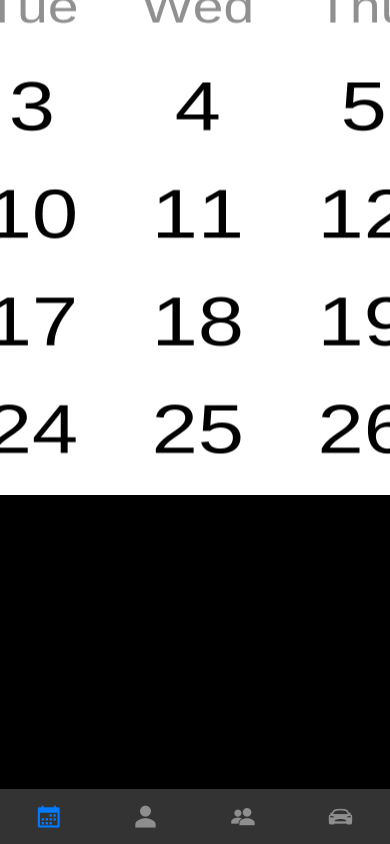
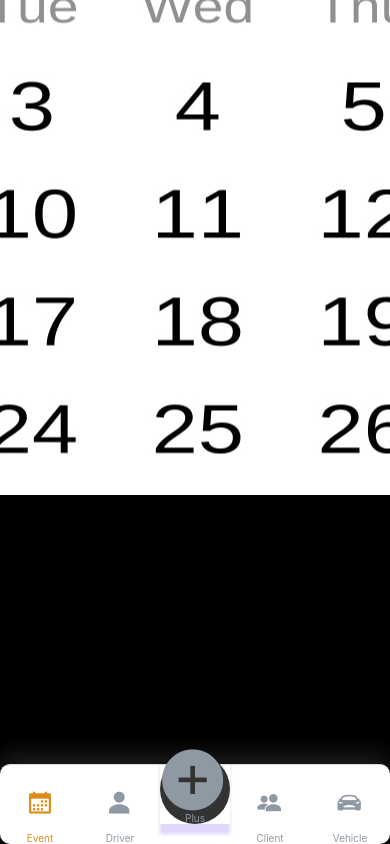
Before and after one commit to PrivateDriver/PrivateDriver, a React Native app: screen /Events in a window 390 px wide. Built offline with nearby package versions, Linux system fonts and the light colour scheme; no server answers.

Commit message:
Bottom tab navigation styles

```diff
--- a/App.js
+++ b/App.js
@@ -8,6 +8,7 @@ import BottomTabNavigator from './src/navigations/BottomTabNavigator'
 export default function App() {
   return (
     <NavigationContainer>
+      {/* <AuthNavigator /> */}
       <BottomTabNavigator />
     </NavigationContainer>
   )
--- a/src/navigations/BottomTabNavigator.js
+++ b/src/navigations/BottomTabNavigator.js
@@ -1,26 +1,44 @@
 import { createBottomTabNavigator } from '@react-navigation/bottom-tabs'
 import Icon from 'react-native-vector-icons/Ionicons'
-import { StyleSheet } from 'react-native'
+import { StyleSheet, TouchableOpacity, View } from 'react-native'
 import { Colors } from '../components/styles'
 import { Home, Events, Drivers, Vehicles, Clients } from '../screens'
 
 const Tab = createBottomTabNavigator()
-const { brand, tertiary } = Colors
+const CustomTabBarButton = ({ children, onPress }) => (
+  <TouchableOpacity
+    style={{
+      top: -20,
+      justifyContent: 'center',
+      alignItems: 'center',
+      ...styles.shadow,
+    }}
+    onPress={onPress}
+  >
+    <View style={{ width: 70, height: 70, borderRadius: 35, backgroundColor: darkLight }}>{children}</View>
+  </TouchableOpacity>
+)
+const { brand, tertiary, darkLight } = Colors
 
-export default function BottomTabNavigator() {
+const BottomTabNavigator = () => {
   return (
     <Tab.Navigator
       screenOptions={({ route }) => ({
         headerShown: false,
-        tabBarShowLabel: false,
+        // tabBarShowLabel: false,
         tabBarStyle: styles.tabBarStyle,
-        tabBarIcon: ({ color, size }) => {
+        tabBarActiveTintColor: brand,
+        tabBarInactiveTintColor: tertiary,
+
+        ...styles.shadow,
+        tabBarIcon: ({ color }) => {
           const icons = {
             Home: 'home-sharp',
-            Events: 'md-calendar-sharp',
-            Drivers: 'md-person-sharp',
-            Clients: 'md-people-sharp',
-            Vehicles: 'md-car-sport-sharp',
+            Event: 'md-calendar-sharp',
+            Driver: 'md-person-sharp',
+            Client: 'md-people-sharp',
+            Vehicle: 'md-car-sport-sharp',
+            Plus: 'md-add-circle-sharp',
           }
 
           return <Icon name={icons[route.name]} size={25} color={color} />
@@ -28,10 +46,23 @@ export default function BottomTabNavigator() {
       })}
     >
       {/* <Tab.Screen name="Home" component={Home} /> */}
-      <Tab.Screen name="Events" component={Events} />
-      <Tab.Screen name="Drivers" component={Drivers} styles={''} />
-      <Tab.Screen name="Clients" component={Clients} />
-      <Tab.Screen name="Vehicles" component={Vehicles} />
+      <Tab.Screen name="Event" component={Events} />
+      <Tab.Screen name="Driver" component={Drivers} />
+      <Tab.Screen
+        name="Plus"
+        component={Home}
+        options={{
+          tabBarIcon: ({ focused }) => (
+            <View style={{ alignItems: 'center', justifyContent: 'center', top: -3 }}>
+              <Icon name="md-add-circle-sharp" size={75} color={focused ? brand : tertiary} />
+            </View>
+          ),
+
+          tabBarButton: props => <CustomTabBarButton {...props} />,
+        }}
+      />
+      <Tab.Screen name="Client" component={Clients} />
+      <Tab.Screen name="Vehicle" component={Vehicles} />
     </Tab.Navigator>
   )
 }
@@ -39,9 +70,37 @@ export default function BottomTabNavigator() {
 const styles = StyleSheet.create({
   tabBarStyle: {
     position: 'absolute',
-    backgroundColor: '#333333',
-    borderTopWidth: 0,
-    borderRadius: '10, 10, 0, 0',
-    height: 55,
+    elevation: 5,
+    padding: 8,
+    height: 80,
+    borderRadius: 10,
+    backgroundColor: '#fff',
+    shadowColor: '#333333',
+    shadowOffset: { width: 0, height: -11 },
+    shadowOpacity: 0.5,
+    shadowRadius: 20,
+  },
+
+  shadow: {
+    shadowColor: '#7F5DF0',
+    shadowOffset: {
+      width: 0,
+      height: 10,
+    },
+
+    shadowOpacity: 0.25,
+    shadowRadius: 3.5,
+    elevation: 5,
+  },
+
+  button: {
+    alignItems: 'center',
+    justifyContent: 'center',
+    width: 70,
+    height: 70,
+    borderRadius: 35,
+    backgroundColor: '#fff',
   },
 })
+
+export default BottomTabNavigator
--- a/src/screens/home/events/EventScreen.js
+++ b/src/screens/home/events/EventScreen.js
@@ -52,7 +52,7 @@ const EventScreen = () => {
                   shadowOffset: { width: 0, height: 11 },
                   shadowOpacity: 0.3,
                   shadowRadius: 20,
-                  backgroundColor: '#fff',
+                  backgroundColor: '#de8d1a',
                   opacity,
                   transform: [{ scale }],
                 }}
```
Also changed, not shown: src/navigations/AuthNavigator.js (+11 -27 lines).
